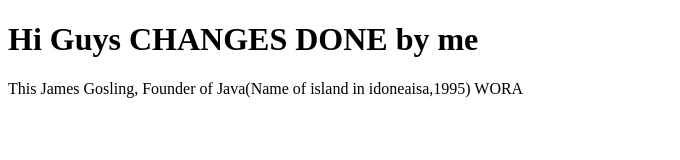
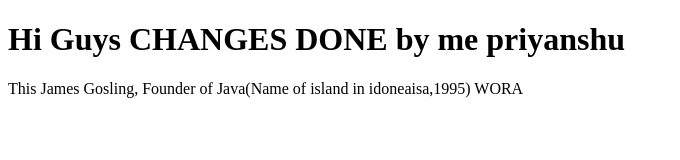
Before and after one commit to Veeru9164339156/James, a plain HTML site: page index.html in a window 1280 px wide. Shown: the whole page, without its empty margins (0-680 px from the left). Drawn offline with Linux system fonts and the light colour scheme.

Commit message:
Update index.html

```diff
--- a/index.html
+++ b/index.html
@@ -6,7 +6,7 @@
     <title>Document</title>
 </head>
 <body>
-    <h1>Hi Guys CHANGES DONE by me</h1>
+    <h1>Hi Guys CHANGES DONE by me priyanshu</h1>
     <p>This James Gosling, Founder of Java(Name of island in idoneaisa,1995) WORA</p>
 </body>
 </html>
```
